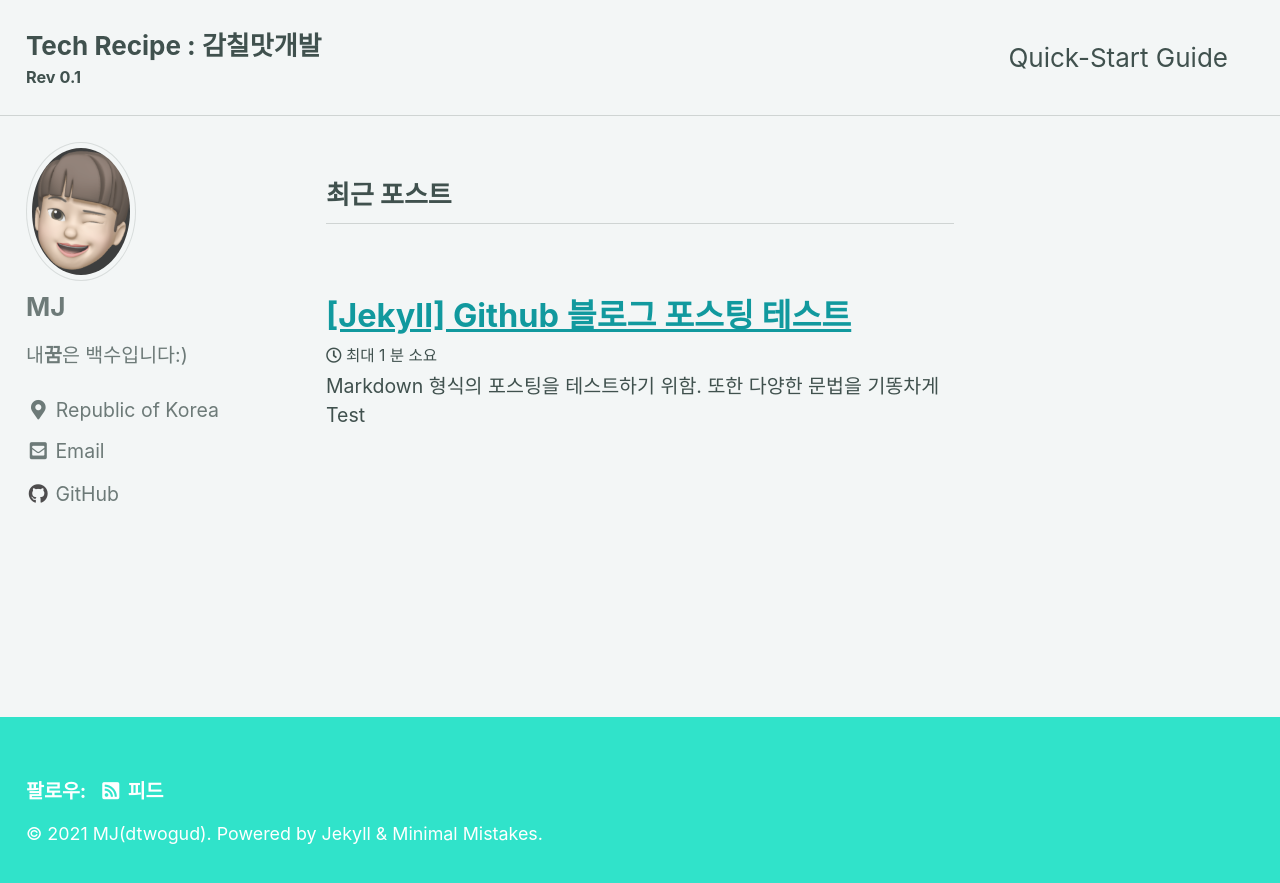
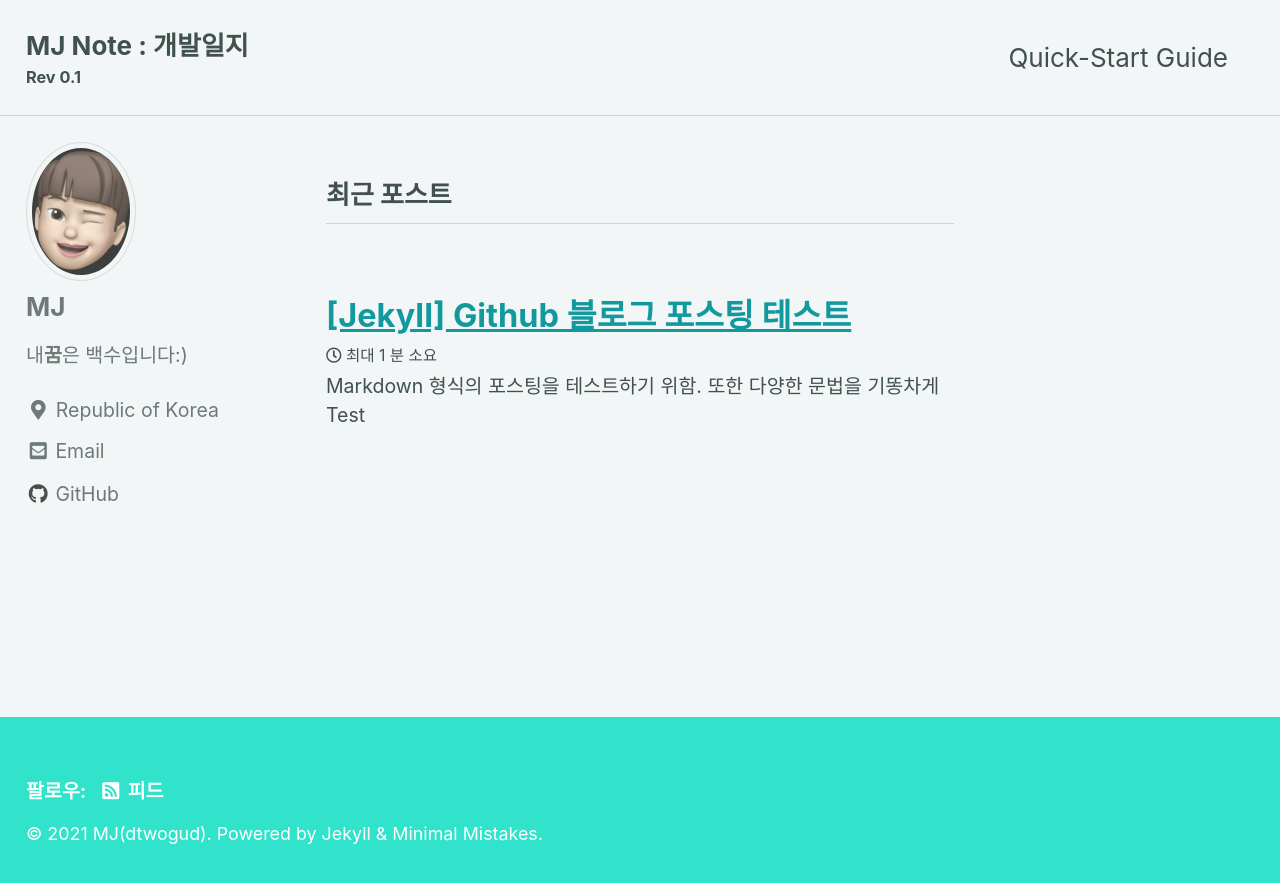
Before and after one commit to dtwogud/dtwogud.github.io, a Jekyll site: the page built from index.html, in a window 1280 px wide. Shown: the top 883 px of the page. Built offline with Jekyll 4.4.1, drawn with Linux system fonts in a browser that asks for light colours; cached includes are drawn as plain includes; some web fonts are replaced; the list of posts is cut into pages by our own code.

Commit message:
홈페이지 수정
파비콘(노랑), 제목

```diff
--- a/_config.yml
+++ b/_config.yml
@@ -16,7 +16,7 @@
 
 # Site Settings
 locale                   : "ko-KR"
-title                    : "Tech Recipe"    #사이트 탭 이름
+title                    : "MJ Note"    #사이트 탭 이름
 title_separator          : "-"
 subtitle                 : "Rev 0.1" # 화면 title 하단에 있는 소제목
 name                     : "MJ(dtwogud)"  #화면 하단 영역의 이름
@@ -26,7 +26,7 @@
 repository               : "https://github.com/dtwogud/dtwogud.github.io" # GitHub username/repo-name e.g. "mmistakes/minimal-mistakes"
 teaser                   : # path of fallback teaser image, e.g. "/assets/images/500x300.png"
 logo                     : # path of logo image to display in the masthead, e.g. "/assets/images/88x88.png"
-masthead_title           : "Tech Recipe : 감칠맛개발" # 화면 title  overrides the website title displayed in the masthead, use " " for no title
+masthead_title           : "MJ Note : 개발일지" # 화면 title  overrides the website title displayed in the masthead, use " " for no title
 # breadcrumbs            : false # true, false (default)
 words_per_minute         : 200
 comments:
```
Also changed, not shown: assets/images/logo.ico.
